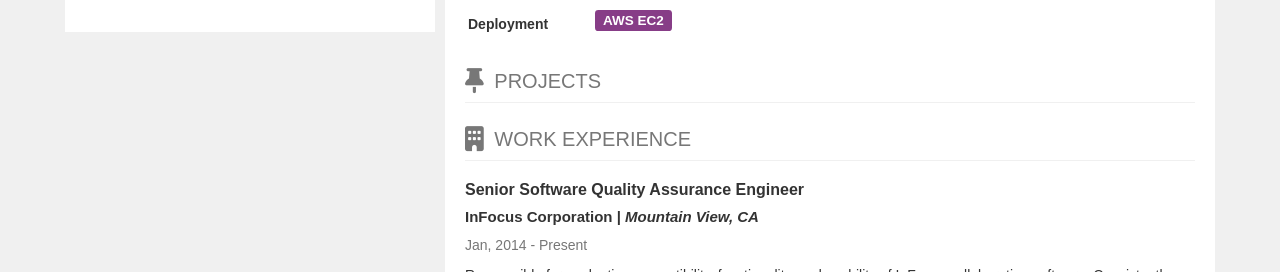
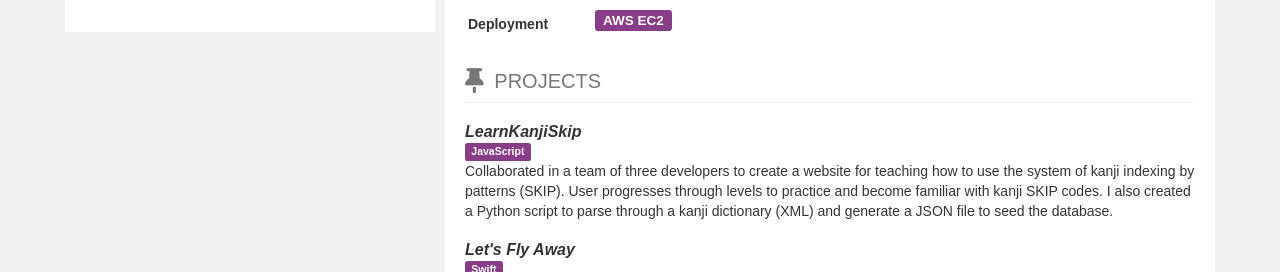
Before and after one commit to urianchang/React-Resume, a React (Create React App) app: page / in a window 1280 px wide. Shown: the part 528-800 px from the top of the page. Built offline with nearby package versions, Linux system fonts and the light colour scheme.

Commit message:
Added Projects section

```diff
--- a/src/components/Projects.js
+++ b/src/components/Projects.js
@@ -1,22 +1,21 @@
 import React from 'react';
-import moment from 'moment';
 
 const Projects = props => {
-    // const getEducation = props.educationData.map(function(item, index) {
- //  		const startdate = moment(item.startDate).format('MMM, YYYY');
- //  		const enddate = moment(item.endDate).format('MMM, YYYY');
- //  		return (
-    //       <div key={index}>
-    //         <h3 className="text-italicize">{item.studyType}</h3>
- //  				  <h4>{item.institution}</h4>
- //  				  <p className="workDates">{startdate} - {enddate}</p>
- //  				</div>
-    //     )
- //  	});
-    //
+    const getProjects = props.projectsData.map(function(item, index) {
+  		return (
+          <div key={index}>
+            <h3 className="text-italicize">{item.name}</h3>
+            <span className='label label-primary'>{item.language}</span>
+  			<p>{item.description}</p>
+            <p></p>
+  		  </div>
+        )
+  	});
+
   	return (
   	  <section className="projects">
         <h2 className="text-uppercase"><i className="fa fa-lg fa-thumb-tack"></i> Projects</h2>
+        {getProjects}
       </section>
   	)
 };
```
